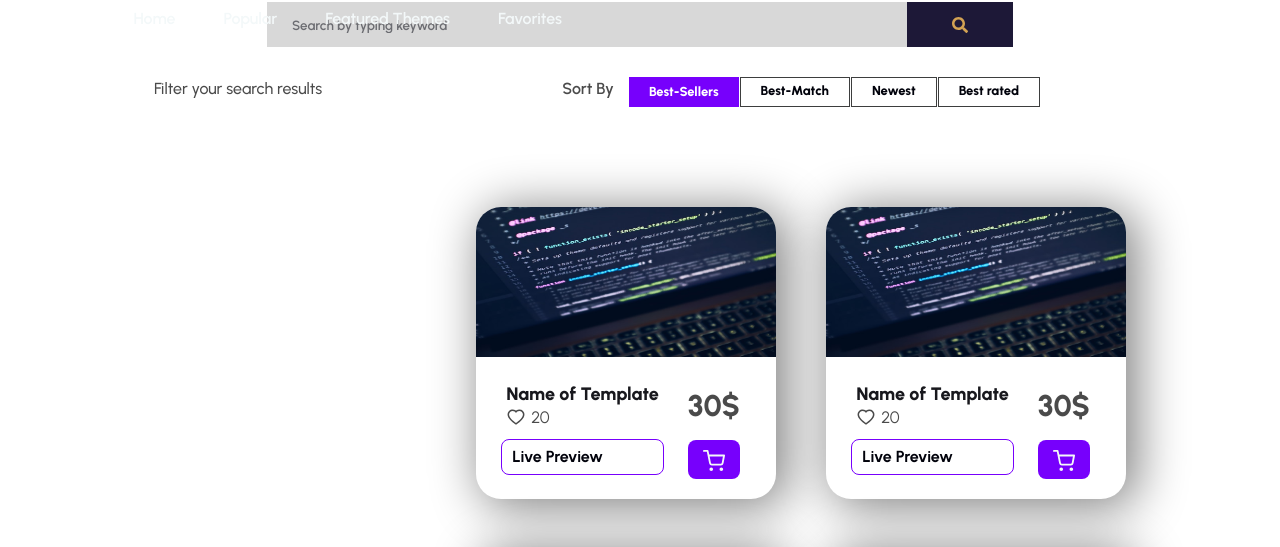
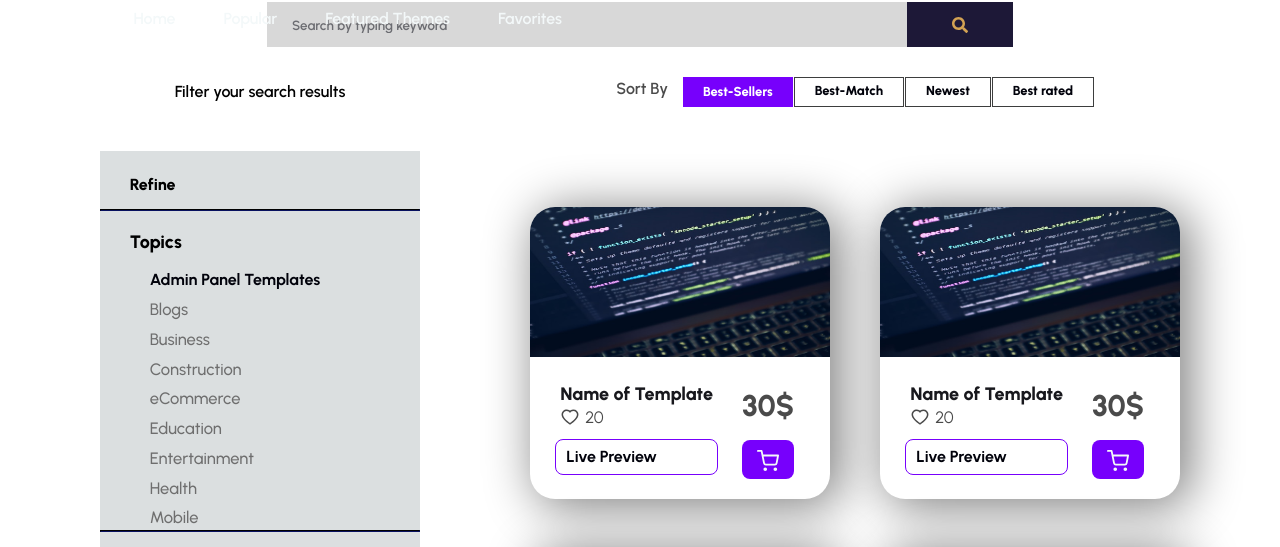
Before and after one commit to junaidj4/Ecommerce-Site, a React (Create React App) app: page /search in a window 1280 px wide. Shown: the part 238-785 px from the top of the page. Built offline with nearby package versions, Linux system fonts and the light colour scheme.

Commit message:
Filter Section

```diff
--- a/src/Search.css
+++ b/src/Search.css
@@ -1,7 +1,7 @@
 .ad-list {
   display: flex;
   /* align-items: center; */
-  justify-content: space-evenly;
+  justify-content: center;
 }
 
 .left-side {
@@ -10,10 +10,38 @@
   align-items: center;
   /* justify-content: center; */
 }
+.left-side #head {
+  margin-top: 35px;
+  font-size: 16px;
+  font-weight: 600;
+  margin-bottom: 50px;
+  margin-left: 0px;
+}
+.filter {
+  background-color: #dbdfe0;
+}
+
+.left-side #top-heading {
+  font-size: 16px;
+  margin-top: 24px;
+}
+.left-side h3 {
+  font-weight: 800;
+  margin-left: 30px;
+  margin-bottom: 15px;
+  margin-top: 20px;
+}
 .left-side p {
-  margin-top: 30px;
+  margin-left: 50px;
+  margin-top: 5px;
+  font-weight: 500;
+  color: #6e6e6e;
+  margin-right: 100px;
+}
+#selected-filter {
+  font-weight: 700;
   font-size: 16px;
-  font-weight: 500;
+  color: #01020b;
 }
 
 .right-side {
@@ -21,6 +49,7 @@
   align-items: center;
   justify-content: center;
   flex-direction: column;
+  margin-left: 110px;
 }
 
 .ad-section {
--- a/src/Search.js
+++ b/src/Search.js
@@ -9,7 +9,39 @@ const Search = () => {
         <Searchbar2 />
         <div className="ad-list">
           <div className="left-side">
-            <p>Filter your search results</p>
+            <h3 id="head">Filter your search results</h3>
+            <div className="filter">
+              <h3 id="top-heading">Refine</h3>
+              <hr
+                style={{
+                  background: "#01020B",
+                  color: "#01020B",
+                  borderColor: "#01020B",
+                  height: "1px",
+                  width: "100%",
+                }}
+              />
+              <h3>Topics</h3>
+              <p id="selected-filter">Admin Panel Templates</p>
+              <p>Blogs</p>
+              <p>Business</p>
+              <p>Construction</p>
+              <p>eCommerce</p>
+              <p>Education</p>
+              <p>Entertainment</p>
+              <p>Health</p>
+              <p>Mobile</p>
+              <hr
+                style={{
+                  background: "#01020B",
+                  color: "#01020B",
+                  borderColor: "#01020B",
+                  height: "1px",
+                  width: "100%",
+                }}
+              />
+              <h3>Price</h3>
+            </div>
           </div>
           <div className="right-side">
             <div className="ad-section">
```
